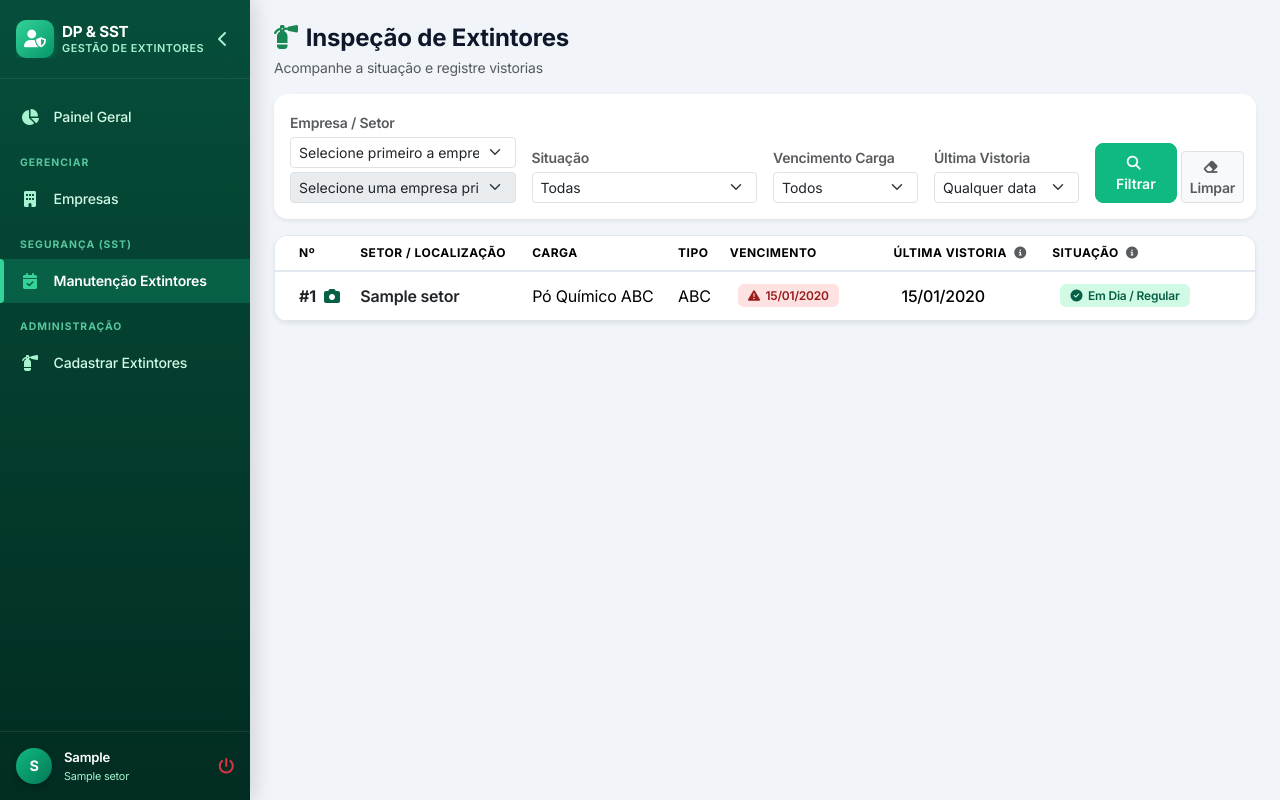
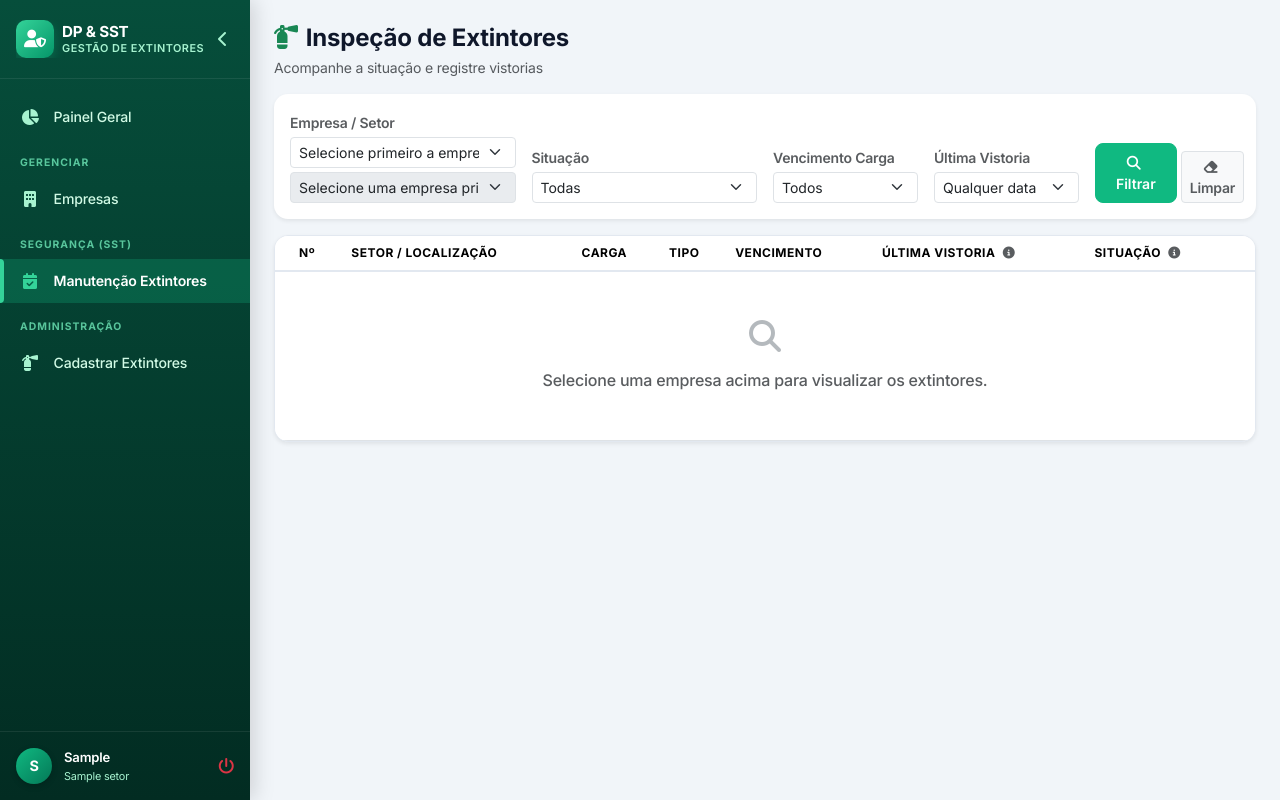
Before and after one commit to Luannz/Projeto_Extintores, a Django app: page /extintores/inspecao/ in a window 1280 px wide. Run offline with Django 5.2, Linux system fonts and the light colour scheme; a user stored in the database is signed in; tables that the repository leaves empty hold one stand-in row (values such as "Sample post"); some libraries are stand-ins or nearby versions.

Commit message:
ajustes no template extintores_manutencao, agora nao envia a lista de extintores ja completa, espera um filtro, e se não tiver resultados para o filtro, exibe OUTRA mensagem no template

```diff
--- a/core/templates/core/extintores_manutencao.html
+++ b/core/templates/core/extintores_manutencao.html
@@ -335,7 +335,11 @@
                         <tr>
                             <td colspan="7" class="text-center py-5 text-muted">
                                 <i class="fas fa-search fa-2x mb-3 text-secondary opacity-50"></i>
+                                {% if not empresa_filtro %}
+                                    <p class="m-0 fw-medium">Selecione uma empresa acima para visualizar os extintores.</p>
+                                {% else %}
                                     <p class="m-0 fw-medium">Nenhum extintor encontrado para os filtros selecionados.</p>
+                                {% endif %}
                             </td>
                         </tr>
                     {% endfor %}
--- a/core/views.py
+++ b/core/views.py
@@ -388,75 +388,85 @@ def deletar_extintor(request, pk):
     return redirect('listar_extintores')
 
 
+@login_required
 def inspecao_extintores(request):
     hoje = timezone.localdate()
 
-    # Pega a lista base com otimização
-    extintores_list = Extintor.objects.select_related("setor")
-    # ===== FILTROS =====
+    # Captura os parâmetros de filtro da URL
+    empresa_filtro = request.GET.get("empresa", "").strip()
+    setor_filtro = request.GET.get("setor")
 
-    # Setor
-    setor_filtro = request.GET.get("setor")
-    if setor_filtro:
-        extintores_list = extintores_list.filter(setor_id=setor_filtro)
+    # Define valores padrão para evitar erros de variável não associada
+    situacao_filtro = request.GET.get("situacao")
+    vencimento_filtro = request.GET.get("vencimento")
+    vistoria_filtro = request.GET.get("vistoria")
+    ordem_filtro = request.GET.get("ordem", "numero")
 
-    # Empresa
-    empresa_filtro = request.GET.get("empresa", "").strip()
-    if empresa_filtro:
-        extintores_list = extintores_list.filter(setor__empresa_id=empresa_filtro)
+    # REGRA: Se nenhuma empresa foi selecionada, iniciamos com queryset vazio (.none())
+    if not empresa_filtro:
+        extintores_list = Extintor.objects.none()
+    else:
+        # Pega a lista base otimizada filtrando pela empresa através do setor
+        extintores_list = Extintor.objects.select_related("setor__empresa").filter(
+            setor__empresa_id=empresa_filtro
+        )
 
-    # Situação
-    situacao_filtro = request.GET.get("situacao")
-    if situacao_filtro:
-        extintores_list = extintores_list.filter(situacao=situacao_filtro)
+        # Se houver um setor específico selecionado, filtra por ele também
+        if setor_filtro:
+            extintores_list = extintores_list.filter(setor_id=setor_filtro)
 
-    # Vencimento
-    vencimento_filtro = request.GET.get("vencimento")
-    if vencimento_filtro == "vencidos":
-        extintores_list = extintores_list.filter(data_vencimento__lt=hoje)
-    elif vencimento_filtro == "30":
-        extintores_list = extintores_list.filter(
-            data_vencimento__range=(hoje, hoje + timedelta(days=30))
-        )
-    elif vencimento_filtro == "60":
-        extintores_list = extintores_list.filter(
-            data_vencimento__range=(hoje, hoje + timedelta(days=60))
-        )
-    elif vencimento_filtro == "90":
-        extintores_list = extintores_list.filter(
-            data_vencimento__range=(hoje, hoje + timedelta(days=90))
-        )
-    elif vencimento_filtro == "em_dia":
-        extintores_list = extintores_list.filter(data_vencimento__gt=hoje)
+        # ===== OUTROS FILTROS (Aplicados apenas se houver empresa selecionada) =====
 
-    # Data da última vistoria
-    vistoria_filtro = request.GET.get("vistoria")
-    if vistoria_filtro and vistoria_filtro.isdigit():
-        dias = int(vistoria_filtro)
-        limite = hoje - timedelta(days=dias)
-        extintores_list = extintores_list.filter(data_vistoria__lte=limite)
+        # Situação
+        if situacao_filtro:
+            extintores_list = extintores_list.filter(situacao=situacao_filtro)
 
-    # Ordenação (opcional, igual ao dashboard)
-    ordem_filtro = request.GET.get("ordem", "numero")
-    extintores_list = extintores_list.order_by(ordem_filtro)
+        # Vencimento
+        if vencimento_filtro == "vencidos":
+            extintores_list = extintores_list.filter(data_vencimento__lt=hoje)
+        elif vencimento_filtro == "30":
+            extintores_list = extintores_list.filter(
+                data_vencimento__range=(hoje, hoje + timedelta(days=30))
+            )
+        elif vencimento_filtro == "60":
+            extintores_list = extintores_list.filter(
+                data_vencimento__range=(hoje, hoje + timedelta(days=60))
+            )
+        elif vencimento_filtro == "90":
+            extintores_list = extintores_list.filter(
+                data_vencimento__range=(hoje, hoje + timedelta(days=90))
+            )
+        elif vencimento_filtro == "em_dia":
+            extintores_list = extintores_list.filter(data_vencimento__gt=hoje)
 
-    if ordem_filtro == "numero":
-        extintores_list = extintores_list.order_by("numero")
-    else:
-        # Aplica o filtro escolhido e usa o número como desempate
-        extintores_list = extintores_list.order_by(ordem_filtro, "numero")
+        # Data da última vistoria
+        if vistoria_filtro and vistoria_filtro.isdigit():
+            dias = int(vistoria_filtro)
+            limite = hoje - timedelta(days=dias)
+            extintores_list = extintores_list.filter(data_vistoria__lte=limite)
+
+        # Ordenação
+        if ordem_filtro == "numero":
+            extintores_list = extintores_list.order_by("numero")
+        else:
+            extintores_list = extintores_list.order_by(ordem_filtro, "numero")
 
     # ===== PAGINAÇÃO =====
     paginator = Paginator(extintores_list, 20)  # 20 extintores por página
     page_number = request.GET.get("page")
     extintores_paginados = paginator.get_page(page_number)
 
+    # Carrega os setores dinamicamente: se a empresa estiver selecionada, traz apenas os dela; senão, traz todos
+    setores_queryset = Setor.objects.filter(ativo=True)
+    if empresa_filtro:
+        setores_queryset = setores_queryset.filter(empresa_id=empresa_filtro)
+
     return render(
         request,
         "core/extintores_manutencao.html",
         {
             "extintores": extintores_paginados,
-            "setores": Setor.objects.filter(ativo=True),
+            "setores": setores_queryset,
             "empresas": Empresa.objects.filter(ativo=True),
             # Filtros mantidos no contexto para preencher os selects no HTML
             "setor_atual": setor_filtro,
```
Lines whose indentation alone changed are shown as unchanged.
